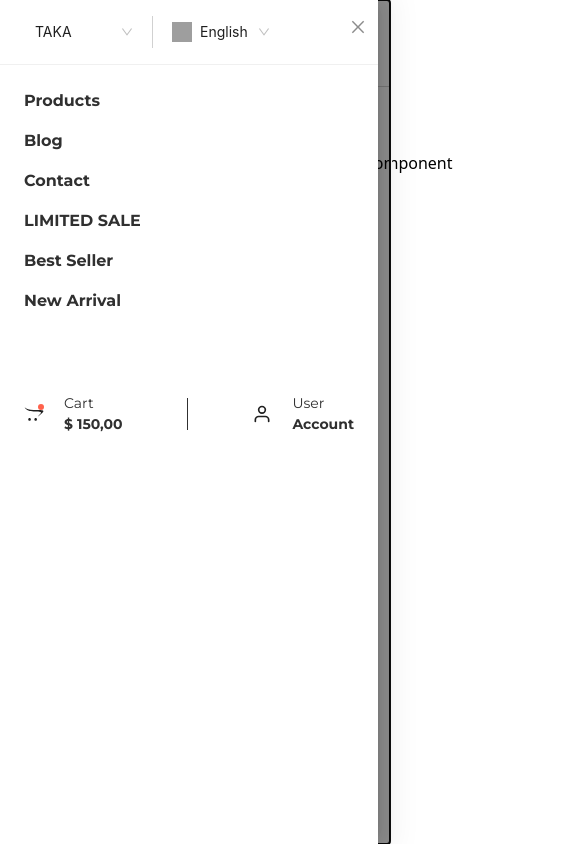
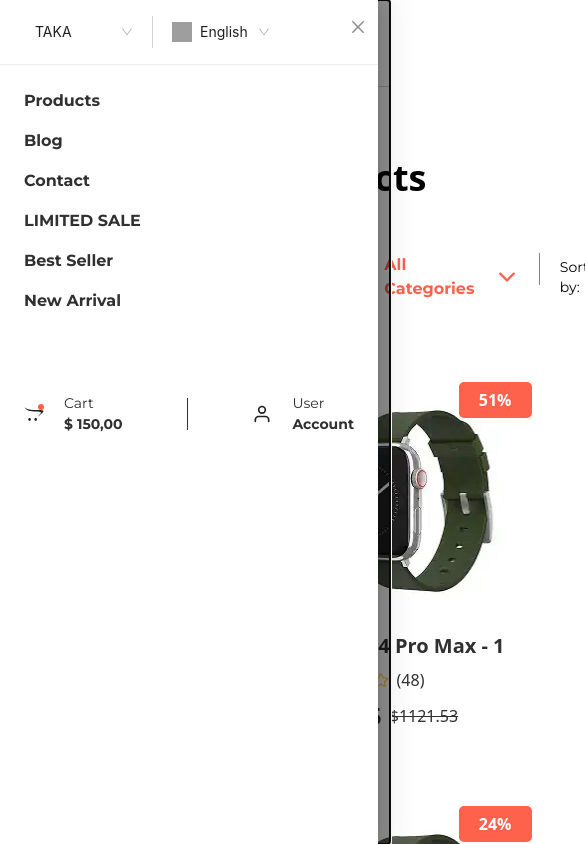
Before and after one commit to mamudulislam/E-Shop, a React (Vite) app: page /Product in a window 390 px wide. Shown: the top 844 px of the page, 585 px wide, since content can reach past the window. Built offline with nearby package versions, Linux system fonts and the light colour scheme; grey boxes are pictures that could not be loaded.

Commit message:
products filter add

```diff
--- a/src/Pages/Home/Componentes/FeaturedProducts/FeaturedProducts.jsx
+++ b/src/Pages/Home/Componentes/FeaturedProducts/FeaturedProducts.jsx
@@ -93,13 +93,14 @@ const FeaturedProducts = () => {
                                 <div key={product.id} className='px-2'>
                                     <div className='border border-transparent transition duration-300 rounded-md p-2'>
                                         <ProductCard
+                                            key={product.id}
                                             imges={product?.imges}
-                                            pCatagori={product?.pCatagori}
-                                            pName={product?.pName}
-                                            rate={product?.rate}
-                                            totalrating={product?.totalrating}
-                                            price={product?.price}
-                                            pdiscout={product?.discout}
+                                            rate={product.rate}
+                                            pCategory={product.pCategory}
+                                            pName={product.pName}
+                                            totalrating={product.totalrating}
+                                            price={product.price}
+                                            discout={product.discout}
                                         />
                                     </div>
                                 </div>
--- a/src/Pages/Home/Componentes/FeaturedProducts/Featureddata.js
+++ b/src/Pages/Home/Componentes/FeaturedProducts/Featureddata.js
@@ -90,4 +90,94 @@ export const Featureddata =[
     price: 1342.52,
     discout: 29,
   },
+  {
+    id: 10,
+    imges: Productimg,
+    pCategory: "Phone",
+    pName: "iPhone 14 Pro Max - 9",
+    rate: 3.9,
+    totalrating: 213,
+    price: 1342.52,
+    discout: 29,
+  },
+  {
+    id: 11,
+    imges: Productimg,
+    pCategory: "Phone",
+    pName: "iPhone 14 Pro Max - 9",
+    rate: 3.9,
+    totalrating: 213,
+    price: 1342.52,
+    discout: 29,
+  },
+  {
+    id: 12,
+    imges: Productimg,
+    pCategory: "Phone",
+    pName: "iPhone 14 Pro Max - 9",
+    rate: 3.9,
+    totalrating: 213,
+    price: 1342.52,
+    discout: 29,
+  },
+  {
+    id: 13,
+    imges: Productimg,
+    pCategory: "Phone",
+    pName: "iPhone 14 Pro Max - 9",
+    rate: 3.9,
+    totalrating: 213,
+    price: 1342.52,
+    discout: 29,
+  },
+  {
+    id: 14,
+    imges: Productimg,
+    pCategory: "Phone",
+    pName: "iPhone 14 Pro Max - 9",
+    rate: 3.9,
+    totalrating: 213,
+    price: 1342.52,
+    discout: 29,
+  },
+  {
+    id: 15,
+    imges: Productimg,
+    pCategory: "Phone",
+    pName: "iPhone 14 Pro Max - 9",
+    rate: 3.9,
+    totalrating: 213,
+    price: 1342.52,
+    discout: 29,
+  },
+  {
+    id: 16,
+    imges: Productimg,
+    pCategory: "Phone",
+    pName: "iPhone 14 Pro Max - 9",
+    rate: 3.9,
+    totalrating: 213,
+    price: 1342.52,
+    discout: 29,
+  },
+  {
+    id: 17,
+    imges: Productimg,
+    pCategory: "Phone",
+    pName: "iPhone 14 Pro Max - 9",
+    rate: 3.9,
+    totalrating: 213,
+    price: 1342.52,
+    discout: 29,
+  },
+  {
+    id: 18,
+    imges: Productimg,
+    pCategory: "Phone",
+    pName: "iPhone 14 Pro Max - 9",
+    rate: 3.9,
+    totalrating: 213,
+    price: 1342.52,
+    discout: 29,
+  },
 ]
--- a/src/Pages/Home/Componentes/Newproductes/Newproductes.jsx
+++ b/src/Pages/Home/Componentes/Newproductes/Newproductes.jsx
@@ -4,6 +4,7 @@ import { useTranslation } from 'react-i18next';
 import ProductCard from '../../../../Golobalcomponentes/ProductCard/ProductCard';
 import Allctagorimenu from '../../../../Golobalcomponentes/Heeadercomponentes/Menubar/Allcatagories/Allctagorimenu';
 import { newproductdata } from './Newproduct';
+import { Featureddata } from '../FeaturedProducts/Featureddata';
 
 const Newproductes = () => {
     const { t } = useTranslation();
@@ -36,19 +37,19 @@ const Newproductes = () => {
                             </div>
                         </div>
                     </div>
-                    <div className="grid grid-cols-1 sm:grid-cols-2 md:grid-cols-3 xl:grid-cols-5 gap-4 mt-8">
-                        {newproductdata.slice(0, visibleCount).map((product) => (
-                            <div key={product.id} className="px-2">
-                                <ProductCard
-                                    imges={product.imges}
-                                    pCatagori={product.pCatagori}
-                                    pName={product.pName}
-                                    rate={product.rate}
-                                    totalrating={product.totalrating}
-                                    price={product.price}
-                                    pdiscout={product.discount}
-                                />
-                            </div>
+                    <div className="grid grid-cols-1 md:grid-cols-2 lg:grid-cols-3 2xl:grid-cols-4 3xl:grid-cols-5 2xl:gap-x-5 gap-y-10 mt-[30px]">
+                        {Featureddata?.slice(0, visibleCount)?.map((product) => (
+                            <ProductCard
+                                key={product.id}
+                                id={product.id}
+                                imges={product?.imges}
+                                rate={product.rate}
+                                pCategory={product.pCategory}
+                                pName={product.pName}
+                                totalrating={product.totalrating}
+                                price={product.price}
+                                discout={product.discout}
+                            />
                         ))}
                     </div>
                     {visibleCount < newproductdata.length ? (
--- /dev/null
+++ b/src/Pages/Product/Components/Productshowecase/Showecse.jsx
@@ -0,0 +1,60 @@
+import React from 'react'
+import Allctagorimenu from '../../../../Golobalcomponentes/Heeadercomponentes/Menubar/Allcatagories/Allctagorimenu'
+import { useTranslation } from 'react-i18next';
+import { IoGridOutline, IoMenu } from 'react-icons/io5';
+
+const Showecse = () => {
+    const { t } = useTranslation();
+    return (
+        <>
+            <div>
+                <h1 className="font-montserrat text-[36px] font-bold text-black">
+                    Products
+                </h1>
+            </div>
+            <div className="flex items-center justify-between mt-6">
+                <p className="font-montserrat text-base text-black01">
+                    Showing 1 - 16 of 160 results.
+                </p>
+                <div className='flex gap-x-5'>
+                    <div className='flex items-center justify-between'>
+                        <div className='flex items-center gap-x-2 justify-end'>
+                            <span className='font-Montserrat font-normal text-sm md:text-base'>
+                                {t("Sort by")}
+                            </span>
+                            <div className='w-[150px]'>
+                                <Allctagorimenu
+                                    className="font-Montserrat font-bold text-base text-orange cursor-pointer w-full flex justify-between items-center"
+                                    icons={true}
+                                />
+                            </div>
+                        </div>
+                    </div>
+                    <div className='w-[1px] h-[32px] bg-black200'></div>
+                    <div className='flex items-center justify-between'>
+                        <div className='flex items-center gap-x-2 justify-end'>
+                            <span className='font-Montserrat font-normal text-sm md:text-base'>
+                                {t("Sort by:")}
+                            </span>
+                            <div className='w-[150px]'>
+                                <Allctagorimenu
+                                    className="font-Montserrat font-bold text-base text-orange cursor-pointer w-full flex justify-between items-center"
+                                    icons={true}
+                                />
+                            </div>
+                        </div>
+                    </div>
+                    <div className='w-[1px] h-[32px] bg-black200'></div>
+
+                    <div className='flex gap-x-3 '>
+                        <IoGridOutline className='w-6 h-6 hover:text-red-500' />
+                        <IoMenu className='w-6 h-6 hover:text-red-500' />
+                    </div>
+                </div>
+            </div >
+
+        </>
+    )
+}
+
+export default Showecse
--- /dev/null
+++ b/src/Pages/Product/Components/Productshowecase/Showecsebody.jsx
@@ -0,0 +1,31 @@
+import React from 'react'
+import ProductCard from '../../../../Golobalcomponentes/ProductCard/ProductCard'
+import { Featureddata } from '../../../Home/Componentes/FeaturedProducts/Featureddata'
+
+const Showecsebody = () => {
+    return (
+        <>
+            <div className='mt-[48px]'>
+                {
+                    <div className="grid grid-cols-1 md:grid-cols-2 lg:grid-cols-3 2xl:grid-cols-4 3xl:grid-cols-5 2xl:gap-x-5 gap-y-10 mt-[30px]">
+                        {Featureddata?.slice(0, 16)?.map((product) => (
+                            <ProductCard
+                                key={product.id}
+                                id={product.id}
+                                imges={product?.imges}
+                                rate={product.rate}
+                                pCategory={product.pCategory}
+                                pName={product.pName}
+                                totalrating={product.totalrating}
+                                price={product.price}
+                                discout={product.discout}
+                            />
+                        ))}
+                    </div>
+                }
+            </div >
+        </>
+    )
+}
+
+export default Showecsebody
--- a/src/Pages/Product/Components/Rightproductcomponent.jsx
+++ b/src/Pages/Product/Components/Rightproductcomponent.jsx
@@ -1,8 +1,15 @@
 import React from 'react'
+import Showecse from './Productshowecase/Showecse'
+import Showecsebody from './Productshowecase/Showecsebody'
 
 const Rightproductcomponent = () => {
     return (
-        <div>Rightproductcomponent</div>
+        <>
+            <div>
+                <Showecse />
+                <Showecsebody />
+            </div>
+        </>
     )
 }
 
```
